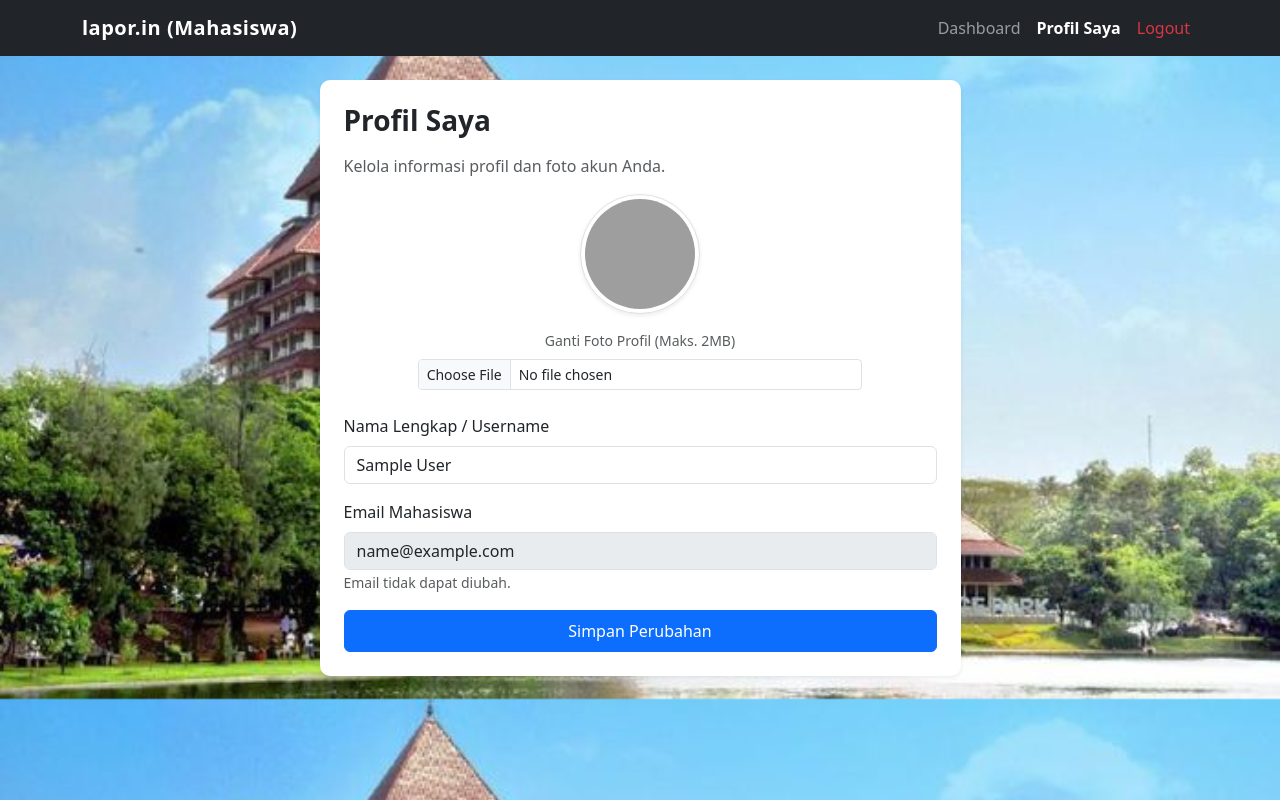
After one commit to UryEghy/laporin-, a PHP site: page /user/profile.php in a window 1280 px wide. The commit adds this page. Run offline with PHP 8.4, Linux system fonts and the light colour scheme; the visitor is signed in with stand-in values (Sample User, id 1); tables that the repository leaves empty or names only in its code hold one stand-in row (values such as "Sample post"); grey boxes are pictures that could not be loaded.

Commit message:
Profile edit dashboard, riwayat, login, resgistrasi: Ury

```diff
--- a/registrasi.php
+++ b/registrasi.php
@@ -29,7 +29,9 @@ if (isset($_POST['daftar'])) {
             $stmt->bind_param("ssss", $nama,$email, $hashed_password,$role);
 
             if ($stmt->execute()) {
-                $pesan = "<div class='alert alert-success'>Daftar berhasil! Silakan <a href='login.php'>Login</a>.</div>";
+                $_SESSION['pesan_sukses']= "Pendaftaran berhasil! Silakan masuk menggunakan akun Anda.";
+                header("Location: login.php");
+                exit;
             } else {
                 $pesan = "<div class='alert alert-danger'>Gagal mendaftar. Coba lagi.</div>";
             }
--- a/user/dashboard.php
+++ b/user/dashboard.php
@@ -11,6 +11,7 @@ include '../header.php';
 
 <div class="container mt-5">
     <div class="text-center mb-5">
+        <?=$_SESSION['nama'];?>
         <h2>Selamat Datang, <b><?= htmlspecialchars($_SESSION['nama']); ?></b>!</h2>
         <p class="text-muted">Mau melaporkan fasilitas kampus yang rusak hari ini?</p>
     </div>
--- /dev/null
+++ b/user/profile.php
@@ -0,0 +1,168 @@
+<?php
+session_start();
+// Pastikan hanya mahasiswa yang bisa akses
+if (!isset($_SESSION['user_id']) || $_SESSION['role'] != 'mahasiswa') {
+    header("Location: ../login.php");
+    exit;
+}
+
+include '../koneksi.php';
+
+$user_id = $_SESSION['user_id'];
+$pesan = "";
+
+// 1. Proses Update Profil (Nama & Foto)
+if (isset($_POST['update_profil'])) {
+    $nama_baru = trim($_POST['nama']);
+
+    if ($nama_baru == "") {
+        $pesan = "<div class='alert alert-danger'>Nama tidak boleh kosong!</div>";
+    } else {
+        // Cek apakah ada file foto yang diunggah
+        if (isset($_FILES['foto']) && $_FILES['foto']['error'] === UPLOAD_ERR_OK) {
+            $nama_file = $_FILES['foto']['name'];
+            $ukuran_file = $_FILES['foto']['size'];
+            $tmp_file = $_FILES['foto']['tmp_name'];
+
+            // Validasi ekstensi file
+            $ekstensi_dibolehkan = ['jpg', 'jpeg', 'png', 'gif'];
+            $x = explode('.', $nama_file);
+            $ekstensi = strtolower(end($x));
+
+            if (in_array($ekstensi, $ekstensi_dibolehkan) === true) {
+                if ($ukuran_file < 2 * 1024 * 1024) { // Maksimal ukuran 2MB
+                    // Buat nama file unik agar tidak bentrok
+                    $nama_file_baru = uniqid() . '.' . $ekstensi;
+
+                    // Folder penyimpanan (pastikan folder 'uploads/' sudah ada di root project)
+                    $folder_tujuan = '../uploads/';
+
+                    if (!is_dir($folder_tujuan)) {
+                        mkdir($folder_tujuan, 0777, true);
+                    }
+
+                    // Ambil foto lama untuk dihapus jika bukan default
+                    $query_lama = "SELECT foto FROM users WHERE id = ?";
+                    $stmt_lama = $connect->prepare($query_lama);
+                    $stmt_lama->bind_param("i", $user_id);
+                    $stmt_lama->execute();
+                    $res_lama = $stmt_lama->get_result()->fetch_assoc();
+                    $stmt_lama->close();
+
+                    if ($res_lama['foto'] && $res_lama['foto'] != 'default.png' && file_exists($folder_tujuan . $res_lama['foto'])) {
+                        unlink($folder_tujuan . $res_lama['foto']);
+                    }
+
+                    // Pindahkan file baru
+                    if (move_uploaded_file($tmp_file, $folder_tujuan . $nama_file_baru)) {
+                        // Update nama dan foto ke database
+                        $update_query = "UPDATE users SET nama = ?, foto = ? WHERE id = ?";
+                        $stmt_up = $connect->prepare($update_query);
+                        $stmt_up->bind_param("ssi", $nama_baru, $nama_file_baru, $user_id);
+
+                        if ($stmt_up->execute()) {
+                            $_SESSION['nama'] = $nama_baru; // Update session nama
+                            $pesan = "<div class='alert alert-success'>Profil dan foto berhasil diperbarui!</div>";
+                        } else {
+                            $pesan = "<div class='alert alert-danger'>Gagal memperbarui database.</div>";
+                        }
+                        $stmt_up->close();
+                    } else {
+                        $pesan = "<div class='alert alert-danger'>Gagal mengunggah foto.</div>";
+                    }
+                } else {
+                    $pesan = "<div class='alert alert-danger'>Ukuran foto terlalu besar! Maksimal 2MB.</div>";
+                }
+            } else {
+                $pesan = "<div class='alert alert-danger'>Ekstensi file tidak diizinkan! Hanya JPG, JPEG, PNG, GIF.</div>";
+            }
+        } else {
+            // Jika tidak ganti foto, hanya update nama saja
+            $update_query = "UPDATE users SET nama = ? WHERE id = ?";
+            $stmt_up = $connect->prepare($update_query);
+            $stmt_up->bind_param("si", $nama_baru, $user_id);
+
+            if ($stmt_up->execute()) {
+                $_SESSION['nama'] = $nama_baru;
+                $pesan = "<div class='alert alert-success'>Nama profil berhasil diperbarui!</div>";
+            } else {
+                $pesan = "<div class='alert alert-danger'>Gagal memperbarui nama.</div>";
+            }
+            $stmt_up->close();
+        }
+    }
+}
+
+// 2. Ambil data user terbaru dari database
+$query_user = "SELECT * FROM users WHERE id = ?";
+$stmt_user = $connect->prepare($query_user);
+$stmt_user->bind_param("i", $user_id);
+$stmt_user->execute();
+$user_data = $stmt_user->get_result()->fetch_assoc();
+$stmt_user->close();
+
+$foto_profil = (!empty($user_data['foto']) && file_exists('../uploads/' . $user_data['foto'])) ? '../uploads/' . $user_data['foto'] : 'https://cdn.jsdelivr.net/npm/bootstrap-icons@1.10.5/icons/person-circle.svg';
+?>
+
+<!DOCTYPE html>
+<html lang="id">
+<head>
+    <meta charset="UTF-8">
+    <title>Profil Saya - Lapor.in</title>
+    <link href="https://cdn.jsdelivr.net/npm/bootstrap@5.3.0/dist/css/bootstrap.min.css" rel="stylesheet">
+    <link rel="stylesheet" href="../style.css">
+</head>
+<body class="bg-light">
+    <!-- Navbar User (Sesuaikan dengan navbar dashboard Anda) -->
+    <nav class="navbar navbar-expand-lg navbar-dark bg-dark mb-4">
+        <div class="container">
+            <a class="navbar-brand fw-bold" href="dashboard.php">lapor.in (Mahasiswa)</a>
+            <div class="navbar-nav ms-auto">
+                <a class="nav-link" href="dashboard.php">Dashboard</a>
+                <a class="nav-link active fw-bold" href="profil.php">Profil Saya</a>
+                <a class="nav-link text-danger" href="../logout.php">Logout</a>
+            </div>
+        </div>
+    </nav>
+
+    <div class="container mt-4">
+        <div class="row justify-content-center">
+            <div class="col-md-7">
+                <div class="card shadow-sm p-4 border-0">
+                    <h3 class="mb-3 fw-bold">Profil Saya</h3>
+                    <p class="text-muted">Kelola informasi profil dan foto akun Anda.</p>
+
+                    <?= $pesan; ?>
+
+                    <form method="POST" action="" enctype="multipart/form-data">
+                        <div class="text-center mb-4">
+                            <!-- Preview Foto Profil -->
+                            <img src="<?= $foto_profil; ?>" alt="Foto Profil" class="rounded-circle img-thumbnail shadow-sm mb-3" style="width: 120px; height: 120px; object-fit: cover;">
+                            <div>
+                                <label class="form-label small text-muted d-block">Ganti Foto Profil (Maks. 2MB)</label>
+                                <input type="file" name="foto" class="form-control form-control-sm w-75 mx-auto">
+                            </div>
+                        </div>
+
+                        <div class="mb-3">
+                            <label class="form-label">Nama Lengkap / Username</label>
+                            <input type="text" name="nama" class="form-control" value="<?= htmlspecialchars($user_data['nama']); ?>" required>
+                        </div>
+
+                        <div class="mb-3">
+                            <label class="form-label">Email Mahasiswa</label>
+                            <input type="email" class="form-control" value="<?= htmlspecialchars($user_data['email']); ?>" disabled readonly>
+                            <small class="text-muted">Email tidak dapat diubah.</small>
+                        </div>
+
+                        <button type="submit" name="update_profil" class="btn btn-primary w-100 py-2">Simpan Perubahan</button>
+                    </form>
+                </div>
+            </div>
+        </div>
+    </div>
+
+    <script src="https://cdn.jsdelivr.net/npm/bootstrap@5.3.0/dist/js/bootstrap.bundle.min.js"></script>
+    <script src="../script.js"></script>
+</body>
+</html>
```
Also changed, not shown: login.php (+10 -5 lines), user/riwayat.php (+18 -7 lines).
